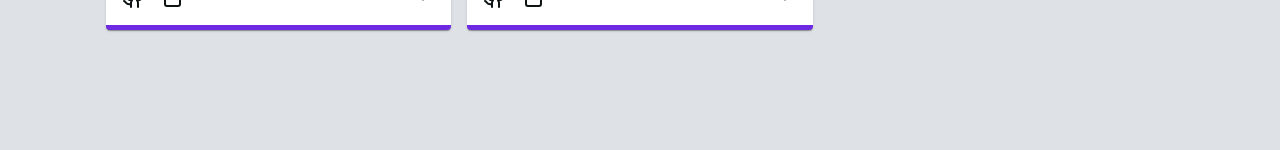
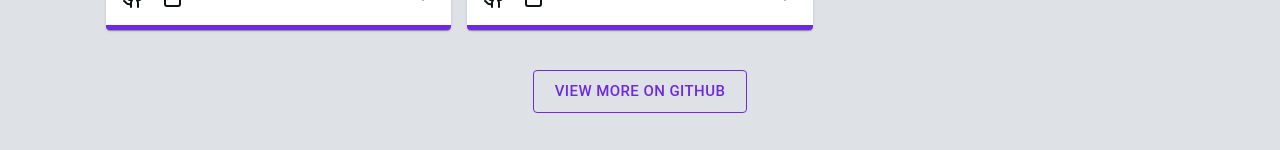
Before and after one commit to TheNewC0der-24/Portfolio, a React (Vite) app: page /work in a window 1280 px wide. Shown: the part 3291-3441 px from the top of the page. Before the commit the page ends 3361 px from the top, so only its background shows below. Built offline with nearby package versions, Linux system fonts and the light colour scheme; a web font is replaced by a local one.

Commit message:
Portfolio

```diff
--- a/src/Components/Projects/Project.jsx
+++ b/src/Components/Projects/Project.jsx
@@ -14,6 +14,7 @@ import {
     IconButton,
     Collapse,
     Box,
+    Button
 } from '@mui/material';
 
 import { styled } from '@mui/material/styles';
@@ -200,49 +201,25 @@ const Project = () => {
 
                         </Grid>
 
-                        {/* <div className="row g-4">
-                            {
-                                filteredProjects?.map((item) => (
-                                    <div key={item.id} className='col-xs-12 col-sm-12 col-md-6 col-lg-4'>
-                                        <div className="card border-0 h-100 bg-light">
-                                            <img src={item.image} className="card-img-top" alt={item.name} />
-                                            <div className="card-body d-flex justify-content-between flex-column">
-                                                <div className='d-flex justify-content-between align-items-center gap-2 mb-3'>
-                                                    <div>
-                                                        <FaRegFolder className='icon' size={30} />
-                                                    </div>
-                                                    <div className='d-flex gap-2 align-items-center my-3'>
-                                                        <a href={item.html_url} target="_blank" rel="noreferrer">
-                                                            <FiGithub className='links' size={20} />
-                                                        </a>
-
-                                                        {
-                                                            item.homepage && (
-                                                                <a href={item.homepage} target="_blank" rel="noreferrer">
-                                                                    <FiExternalLink className='links' size={23} />
-                                                                </a>
-                                                            )
-                                                        }
-                                                    </div>
-                                                </div>
-                                                <h4 className="card-title fw-bold">{item.name}</h4>
-                                                <p className="card-text">{item.description}</p>
-
-                                                <div className='d-flex flex-wrap gap-2'>
-                                                    {
-                                                        item.topics.map((topic) => {
-                                                            return (
-                                                                <span key={topic} className='badge' style={{ backgroundColor: "#DFD8FD", color: "#6d2ae2" }}>{topic}</span>
-                                                            )
-                                                        })
-                                                    }
-                                                </div>
-                                            </div>
-                                        </div>
-                                    </div>
-                                ))
-                            }
-                        </div> */}
+                        <Box sx={{ display: "flex", justifyContent: "center", mb: 5 }}>
+                            <Button
+                                variant="outlined"
+                                size="large"
+                                sx={{
+                                    borderColor: '#6d2ae2',
+                                    color: '#6d2ae2',
+                                    '&:hover': {
+                                        backgroundColor: '#6d2ae2',
+                                        color: '#fff'
+                                    }
+                                }}
+                                href="https://github.com/TheNewC0der-24"
+                                target="_blank"
+                                rel="noreferrer"
+                            >
+                                View More On Github
+                            </Button>
+                        </Box>
                     </div>
                 </div>
             </div>
```
